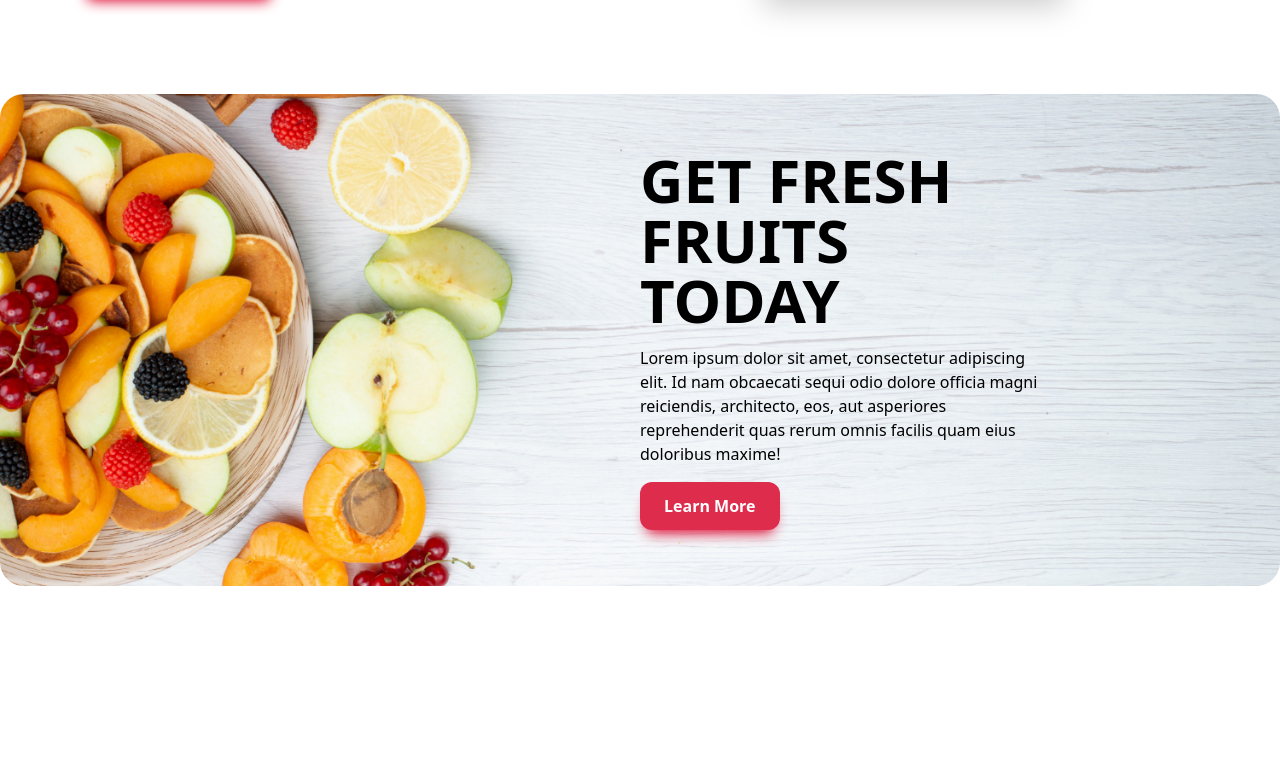
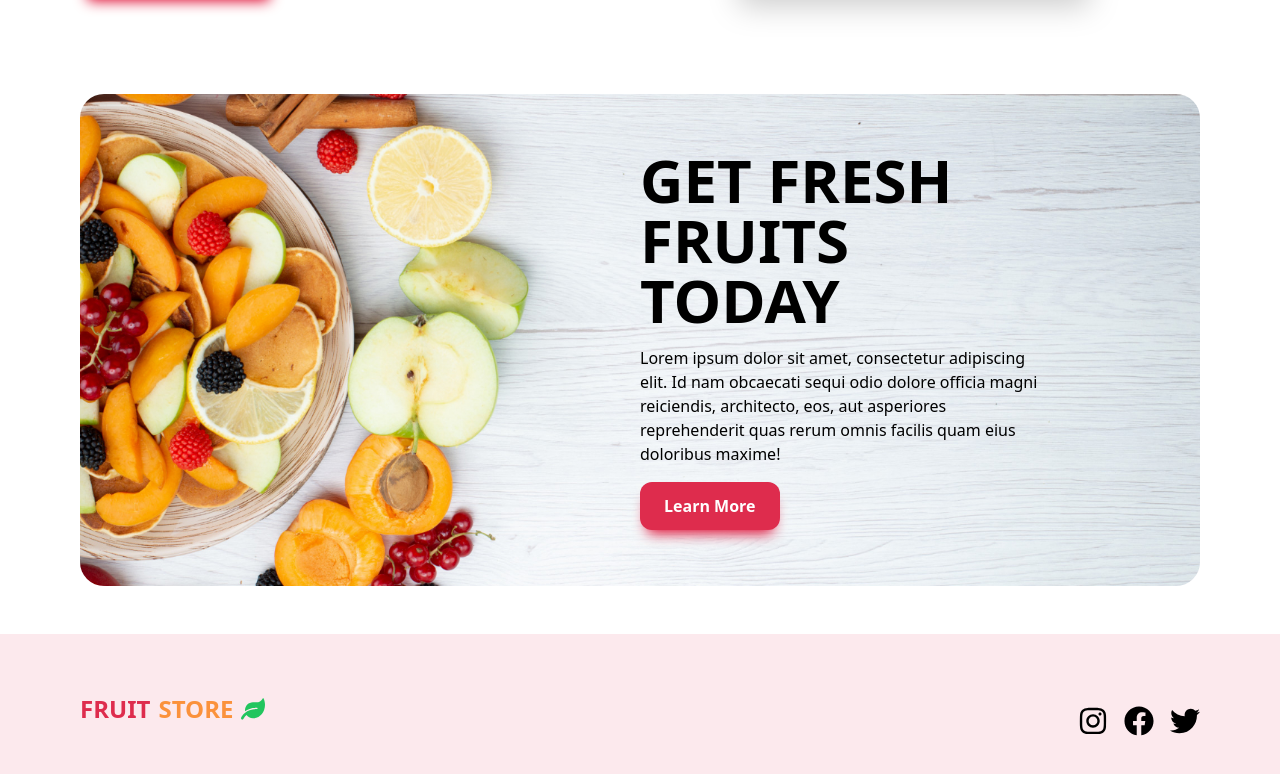
Before and after one commit to Brunogabriel-dev/ecommerce-fruits, a React (Vite) app: page / in a window 1280 px wide. Shown: the part 1988-2762 px from the top of the page. Before the commit the page ends 2574 px from the top, so only its background shows below. Built offline with nearby package versions, Linux system fonts and the light colour scheme; a web font is replaced by a local one.

Commit message:
Inclusão de texto

```diff
--- a/src/components/Banner2.jsx
+++ b/src/components/Banner2.jsx
@@ -51,7 +51,7 @@ const Banner2 = () => {
           viewport={{ once: true }}
           src={BannerPng}
           alt=""
-          className="w-[300px] md:max-w-[400px] h-full object-cover drop-shadow" />
+          className="w-[350px] md:max-w-[500px] h-full object-cover drop-shadow" />
         </div>
       </div>
     </section>
--- a/src/components/Banner3.jsx
+++ b/src/components/Banner3.jsx
@@ -12,7 +12,7 @@ const bgStyle = {
 
 const Banner3 = () => {
   return (
-    <section className="">
+    <section className="container mb-12">
       <div
       style={bgStyle}
       className="container grid grid-cols-1 md:grid-cols-2 space-y-6 md:space-y-0 py-14 rounded-3xl">
--- a/src/components/Footer.jsx
+++ b/src/components/Footer.jsx
@@ -1,16 +1,30 @@
 import React from "react";
-import { FaFacebookF, FaTwitter, FaInstagram, FaLeaf } from "react-icons/fa";
+import { FaFacebook, FaTwitter, FaInstagram, FaLeaf } from "react-icons/fa";
 import { motion } from "framer-motion";
 
 const Footer = () => {
   return (
-    <footer>
-      <div className="container flex justify-between items-center">
-        <div>
-
+    <footer className="bg-primary/10 py-12 mt-12">
+      <motion.div
+      initial={{ opacity: 0 }}
+      whileInView={{ opacity: 1 }}
+      transition={{ duration: 1, delay: 0.2 }}
+      className="container flex justify-between items-center">
+        {/* Logo Section */}
+        <div className="text-2xl flex items-center gap-2 font-bold uppercase">
+          <p className="text-primary">Fruit</p>
+          <p className="text-secondary">Store</p>
+          <FaLeaf className="text-green-500"/>
+        </div>
+        {/* Secial icons section */}
+        <div className="text-3xl flex items-center gap-4 mt-6">
+        <FaInstagram/>
+        <FaFacebook/>
+        <FaTwitter/>
         </div>
 
-      </div>
+
+      </motion.div>
     </footer>
   )
 }
```
